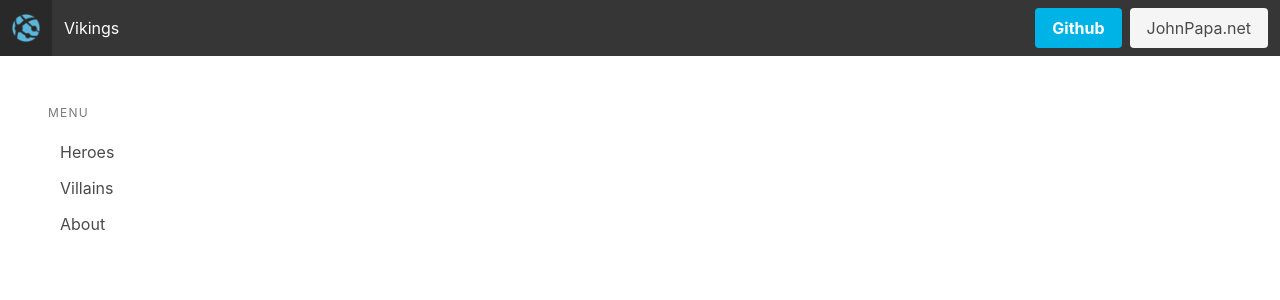
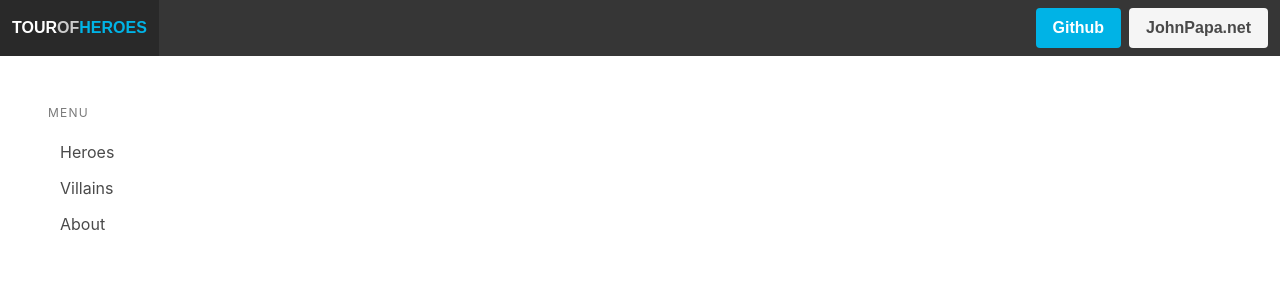
Before and after one commit to johnpapa/heroes-react, a React (Create React App) app: page / in a window 1280 px wide. Shown: the top 300 px of the page. Built offline with nearby package versions, Linux system fonts and the light colour scheme.

Commit message:
fixed header

```diff
--- a/src/Header.js
+++ b/src/Header.js
@@ -1,5 +1,5 @@
-import React, { Component } from "react";
-import logo from "./globe.png";
+import React, { Component } from 'react';
+import logo from './globe.png';
 
 class Header extends Component {
   render() {
@@ -12,10 +12,9 @@ class Header extends Component {
         >
           <div className="navbar-brand">
             <a className="navbar-item" href="/">
-              <img src={logo} width="28" height="28" />
-            </a>
-            <a className="navbar-item" href="/">
-              Vikings
+              <span className="tour">TOUR</span>
+              <span className="of">OF</span>
+              <span className="heroes">HEROES</span>
             </a>
             <a
               role="button"
@@ -30,10 +29,6 @@ class Header extends Component {
             </a>
           </div>
           <div id="navbarBasicExample" className="navbar-menu">
-            <div className="navbar-start">
-              <a className="navbar-item" />
-            </div>
-
             <div className="navbar-end">
               <div className="navbar-item">
                 <div className="buttons">
--- a/src/heroes/HeroList.js
+++ b/src/heroes/HeroList.js
@@ -34,17 +34,6 @@ class HeroList extends Component {
                 <a
                   className="card-footer-item"
                   data-index={index}
-                  onClick={this.selectHero}
-                  aria-label="select"
-                  role="button"
-                  tabIndex={0}
-                >
-                  <i className="fas fa-edit" />
-                  <span>Edit</span>
-                </a>
-                <a
-                  className="card-footer-item"
-                  data-index={index}
                   data-hero-id={hero.id}
                   onClick={this.deleteHero}
                   aria-label="delete"
@@ -54,6 +43,17 @@ class HeroList extends Component {
                   <i className="fas fa-trash" />
                   <span>Delete</span>
                 </a>
+                <a
+                  className="card-footer-item"
+                  data-index={index}
+                  onClick={this.selectHero}
+                  aria-label="edit"
+                  role="button"
+                  tabIndex={0}
+                >
+                  <i className="fas fa-edit" />
+                  <span>Edit</span>
+                </a>{' '}
               </footer>
             </div>
           </li>
--- a/src/styles.scss
+++ b/src/styles.scss
@@ -5,6 +5,23 @@ $primary: #00b3e6;
 .menu-list a.activeLink {
   color: #fff;
   background-color: $link;
+}
+
+header {
+  font-weight: bold;
+  font-family: Arial;
+  span {
+    letter-spacing: 0px;
+    &.tour {
+      color: #fff;
+    }
+    &.of {
+      color: #ccc;
+    }
+    &.heroes {
+      color: #00b3e6;
+    }
+  }
 }
 
 .content-container {
@@ -21,6 +38,23 @@ $primary: #00b3e6;
       color: $link;
     }
   }
+  .list {
+    box-shadow: none;
+    .card-content {
+      .name {
+        font-size: 28px;
+        color: #000;
+      }
+      .description {
+        font-size: 20px;
+        color: #999;
+      }
+      background-color: #fafafa;
+    }
+    .card {
+      margin-bottom: 2em;
+    }
+  }
   .card-footer a {
     i {
       margin-right: 10px;
@@ -29,25 +63,6 @@ $primary: #00b3e6;
     &:hover {
       color: $link;
     }
-  }
-}
-
-.list {
-  // margin-top: 1.5em;
-  // margin-bottom: 1em;
-  // width: 100%;
-  box-shadow: none;
-  .card-content {
-    .name {
-      font-size: 28px;
-    }
-    .description {
-      font-size: 20px;
-      color: #999;
-    }
-  }
-  li .card {
-    margin-bottom: 2em;
   }
 }
 
```
